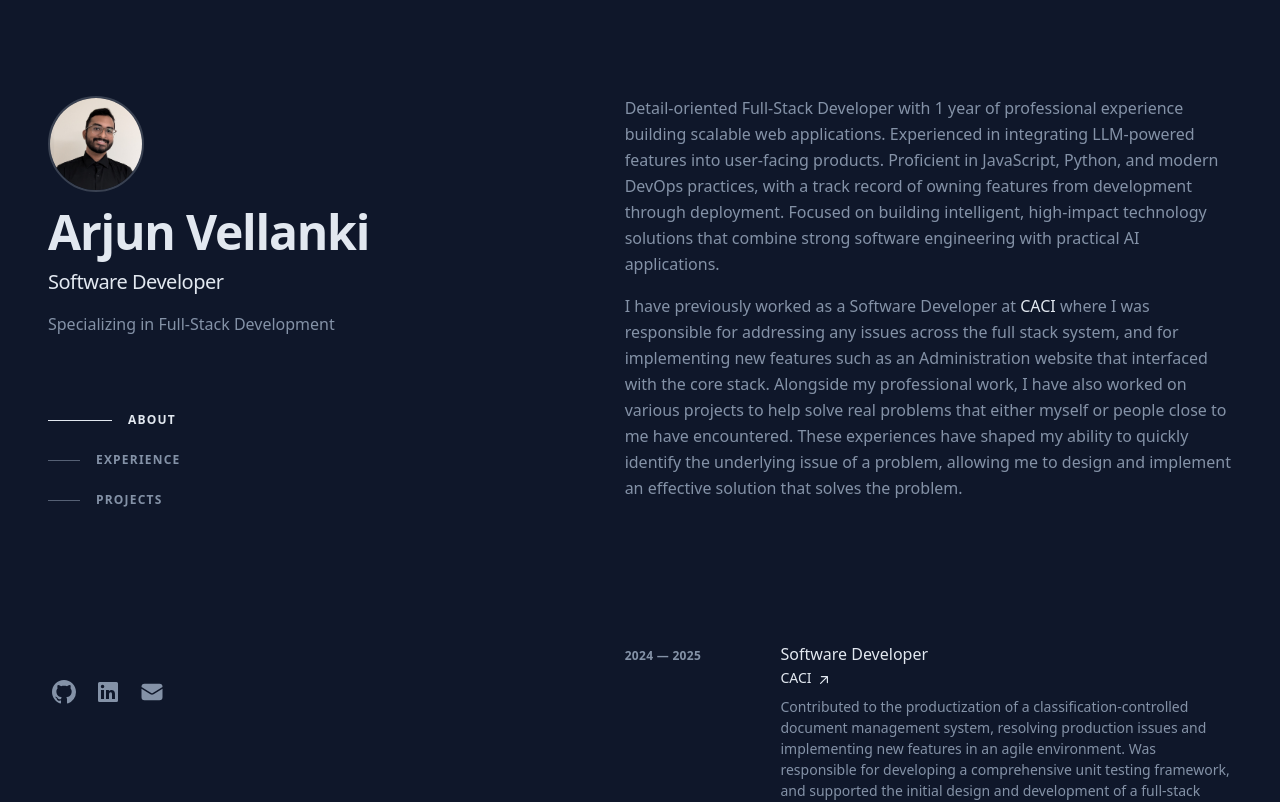
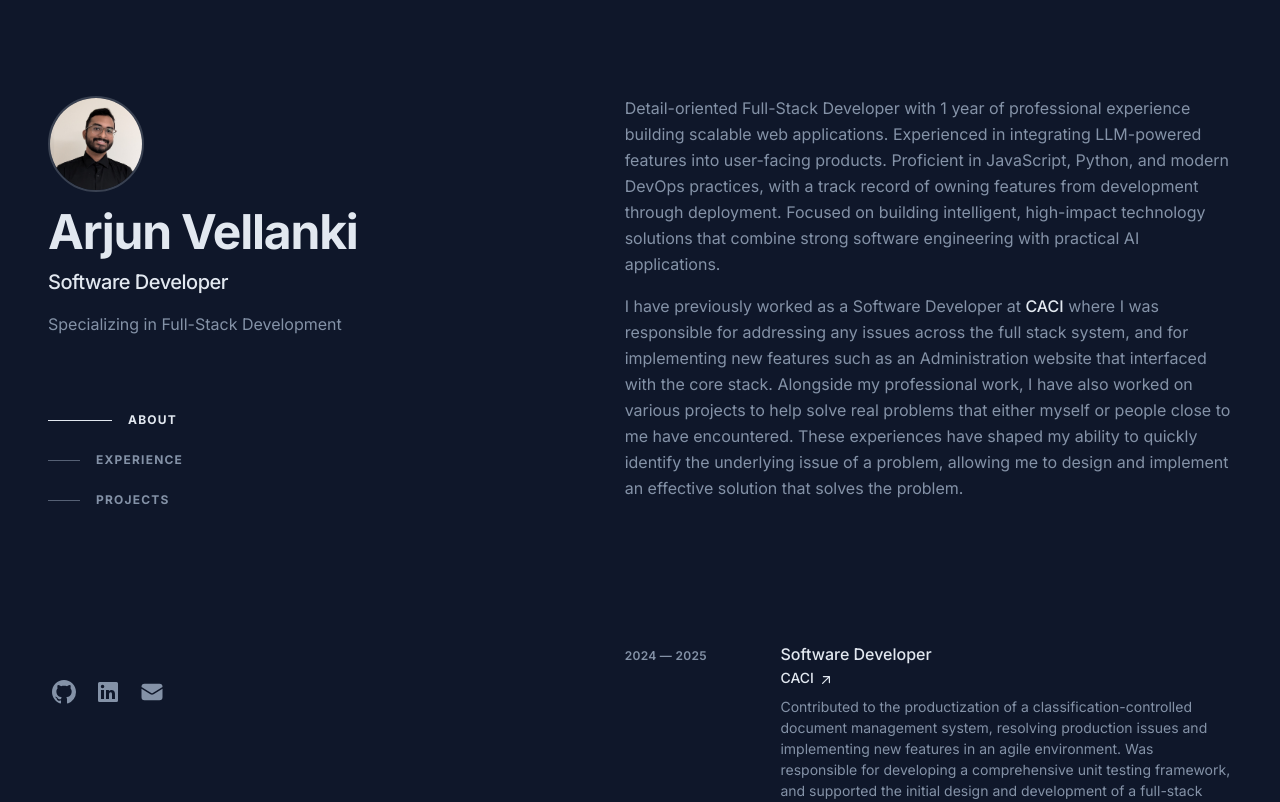
Before and after one commit to ArjunV905/arjunvellanki.com, a Next.js app: page / in a window 1280 px wide. Shown: the top 802 px of the page. Built offline with nearby package versions, Linux system fonts and the light colour scheme.

Commit message:
fixing inter font not being used

```diff
--- a/app/globals.css
+++ b/app/globals.css
@@ -7,7 +7,6 @@
   --color-highlight-bg: #122b39;
   --color-highlight: #4ec1b3;
   --color-card-hover: rgba(30, 41, 59, 0.5);
-  --font-sans: var(--font-inter);
 }
 
 html {
@@ -17,7 +16,6 @@ html {
 body {
   background-color: var(--color-background);
   color: var(--color-text-secondary);
-  font-family: var(--font-sans), system-ui, sans-serif;
   line-height: 1.625;
   -webkit-font-smoothing: antialiased;
   -moz-osx-font-smoothing: grayscale;
--- a/app/layout.tsx
+++ b/app/layout.tsx
@@ -3,7 +3,6 @@ import { Inter } from "next/font/google";
 import "./globals.css";
 
 const inter = Inter({
-  variable: "--font-inter",
   subsets: ["latin"],
 });
 
@@ -22,8 +21,8 @@ export default function RootLayout({
   children: React.ReactNode;
 }>) {
   return (
-    <html lang="en" className="scroll-smooth">
-      <body className={`${inter.variable} antialiased`}>{children}</body>
+    <html lang="en" className={`${inter.className} scroll-smooth`}>
+      <body className="antialiased">{children}</body>
     </html>
   );
 }
```
